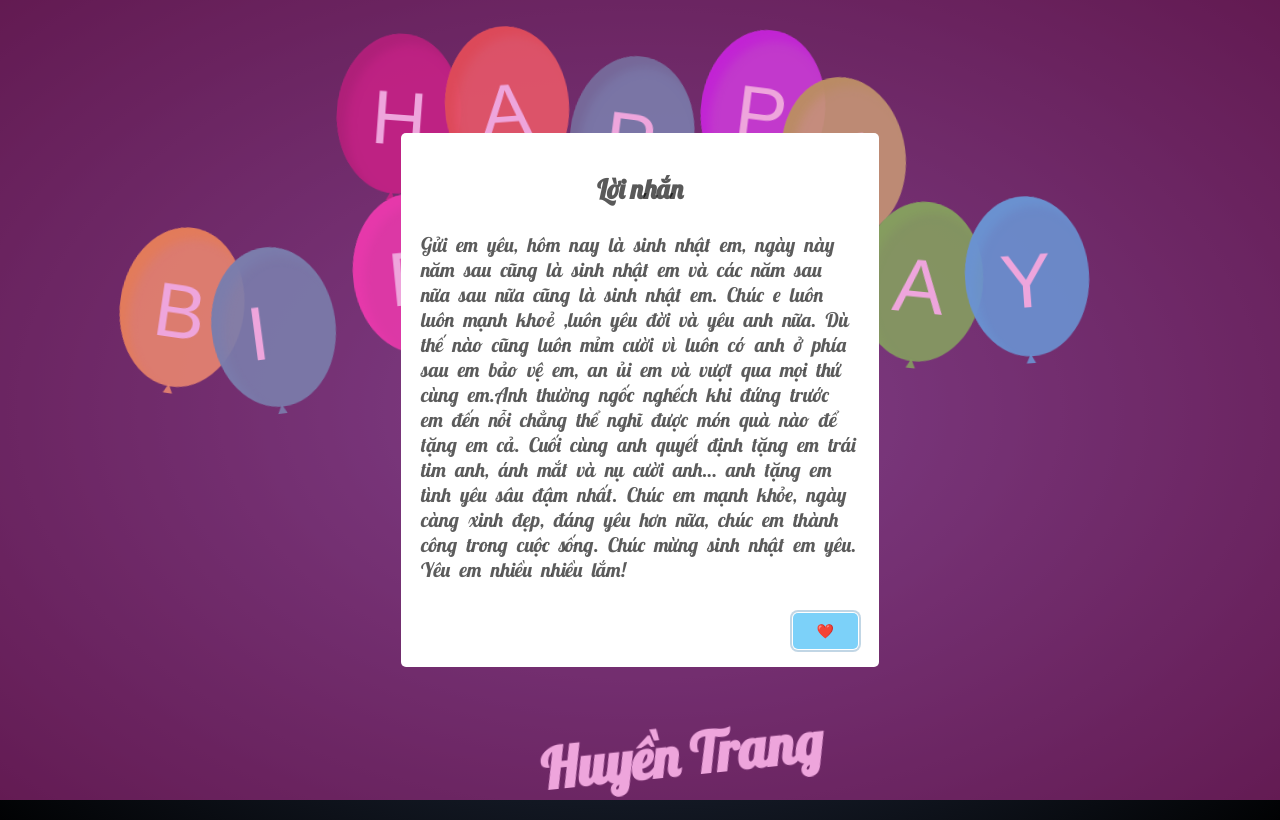
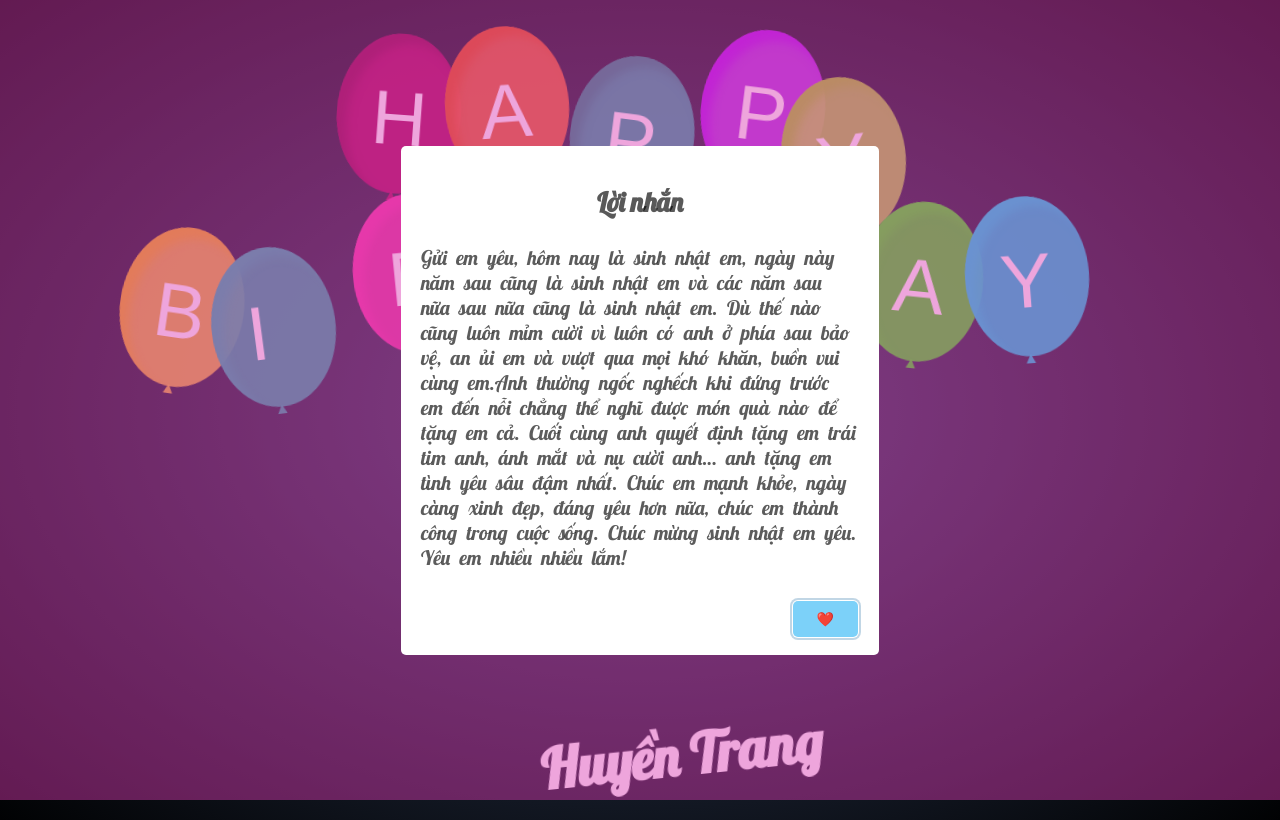
Before and after one commit to quynhdx-dev/birthday_happy, a plain HTML site: page index.html in a window 1280 px wide. Both pictures are taken after a click on the picture 645 px from the left and 510 px from the top of the page. Drawn offline with nearby package versions, Linux system fonts and the light colour scheme; a web font is replaced by a local one.

Commit message:
Add files via upload

```diff
--- a/index.html
+++ b/index.html
@@ -67,7 +67,7 @@
             audio.play();
             swal({
                 title: "Lời nhắn", // Tiêu đề của popup
-                text: "Gửi em yêu, hôm nay là sinh nhật em, ngày này năm sau cũng là sinh nhật em và các năm sau nữa sau nữa cũng là sinh nhật em. Chúc e luôn luôn mạnh khoẻ ,luôn yêu đời và yêu anh nữa. Dù thế nào cũng luôn mỉm cười vì luôn có anh ở phía sau em bảo vệ em, an ủi em và vượt qua mọi thứ cùng em."+
+                text: "Gửi em yêu, hôm nay là sinh nhật em, ngày này năm sau cũng là sinh nhật em và các năm sau nữa sau nữa cũng là sinh nhật em. Dù thế nào cũng luôn mỉm cười vì luôn có anh ở phía sau bảo vệ, an ủi em và vượt qua mọi khó khăn, buồn vui cùng em."+
                 "Anh thường ngốc nghếch khi đứng trước em đến nỗi chẳng thể nghĩ được món quà nào để tặng em cả. Cuối cùng anh quyết định tặng em trái tim anh, ánh mắt và nụ cười anh… anh tặng em tình yêu sâu đậm nhất. Chúc em mạnh khỏe, ngày càng xinh đẹp, đáng yêu hơn nữa, chúc em thành công trong cuộc sống. Chúc mừng sinh nhật em yêu. Yêu em nhiều nhiều lắm!",// Nội dung lời nhắn
                 button: {
                     text: "❤️️",
```
